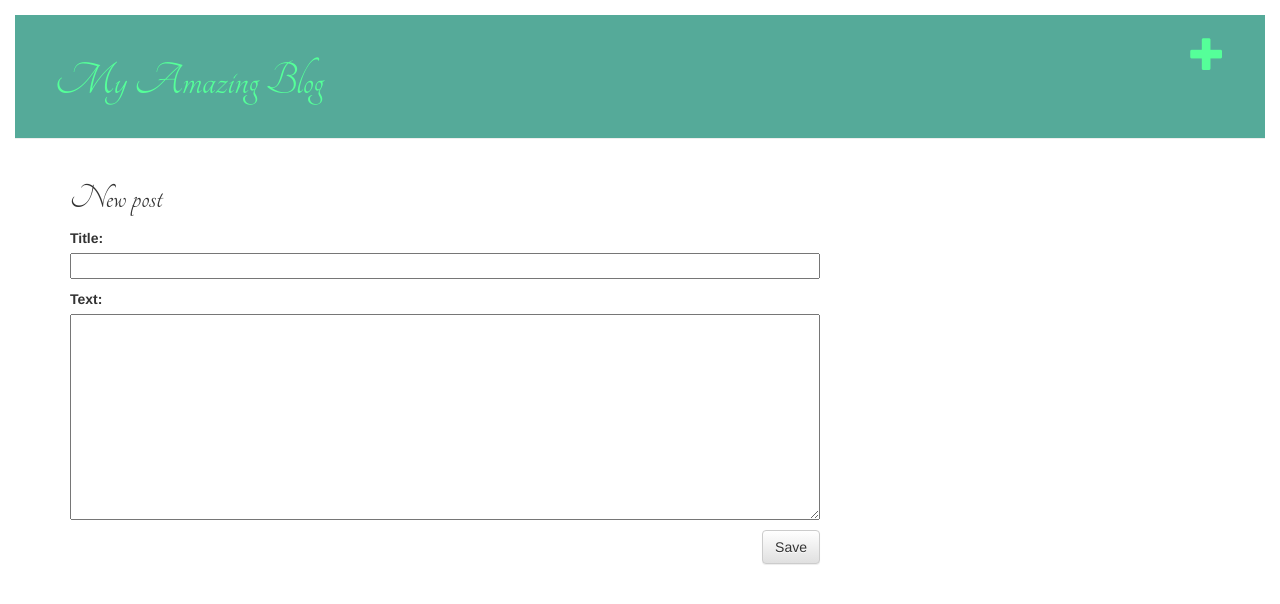
After one commit to hawab990/my-first-blog, a Django app: page /post/new/ in a window 1280 px wide. The commit adds this page. Shown: the top 604 px of the page. Run offline with Django 3.2, Linux system fonts and the light colour scheme; some libraries are stand-ins or nearby versions.

Commit message:
Added Views and templates to create/edit posts inside the site and basic security.

```diff
--- /dev/null
+++ b/blog/forms.py
@@ -0,0 +1,7 @@
+from django import forms
+from .models import Post
+
+class PostForm(forms.ModelForm):
+    class Meta:
+        model = Post
+        fields = ('title', 'text',)
--- a/blog/templates/blog/base.html
+++ b/blog/templates/blog/base.html
@@ -10,6 +10,7 @@
     </head>
     <body>
         <div class="page-header">
+		<a href="{% url 'post_new' %}" class="top-menu"><span class="glyphicon glyphicon-plus"></span></a>
             <h1><a href="{% url 'post_list' %}"> My Amazing Blog</a></h1>
         </div>
         <div class="content container">
--- a/blog/templates/blog/post_detail.html
+++ b/blog/templates/blog/post_detail.html
@@ -6,6 +6,7 @@
                 {{ post.published_date }}
             </div>
         {% endif %}
+		<a class="btn btn-default" href="{% url 'post_edit' pk=post.pk %}"><span class="glyphicon glyphicon-pencil"></span></a>
         <h1>{{ post.title }}</h1>
         <p>{{ post.text|linebreaks }}</p>
     </div>
--- /dev/null
+++ b/blog/templates/blog/post_edit.html
@@ -0,0 +1,8 @@
+{% extends 'blog/base.html' %}
+{% block content %}
+    <h1>New post</h1>
+    <form method="POST" class="post-form">{% csrf_token %}
+        {{ form.as_p }}
+        <button type="submit" class="save btn btn-default">Save</button>
+    </form>
+{% endblock %}
--- a/blog/urls.py
+++ b/blog/urls.py
@@ -1,7 +1,11 @@
 from django.conf.urls import include, url
+from . import views
 from . import views
 
 urlpatterns = [
     url(r'^$', views.post_list, name='post_list'),
     url(r'^post/(?P<pk>\d+)/$', views.post_detail, name='post_detail'),
+	url(r'^post/new/$', views.post_new, name='post_new'),
+	url(r'^post/(?P<pk>\d+)/edit/$', views.post_edit, name='post_edit'),
+
 ]
--- a/blog/views.py
+++ b/blog/views.py
@@ -1,6 +1,7 @@
 from django.shortcuts import render, get_object_or_404
 from django.shortcuts import render
 from django.utils import timezone
+from .forms import PostForm
 from .models import Post
 
 
@@ -13,3 +14,22 @@ def post_list(request):
 def post_detail(request, pk):
     post = get_object_or_404(Post, pk=pk)
     return render(request, 'blog/post_detail.html', {'post': post})
+
+
+def post_new(request):
+    form = PostForm()
+    return render(request, 'blog/post_edit.html', {'form': form})
+
+def post_edit(request, pk):
+    post = get_object_or_404(Post, pk=pk)
+    if request.method == "POST":
+        form = PostForm(request.POST, instance=post)
+        if form.is_valid():
+            post = form.save(commit=False)
+            post.author = request.user
+            post.published_date = timezone.now()
+            post.save()
+            return redirect('post_detail', pk=post.pk)
+    else:
+        form = PostForm(instance=post)
+    return render(request, 'blog/post_edit.html', {'form': form})
--- a/mysite/urls.py
+++ b/mysite/urls.py
@@ -16,7 +16,7 @@ Including another URLconf
 """
 from django.conf.urls import include, url
 from django.contrib import admin
-from django.conf.urls import include
+
 
 urlpatterns = [
     url(r'^admin/', include(admin.site.urls)),
```
Also changed, not shown: 1 other file.
